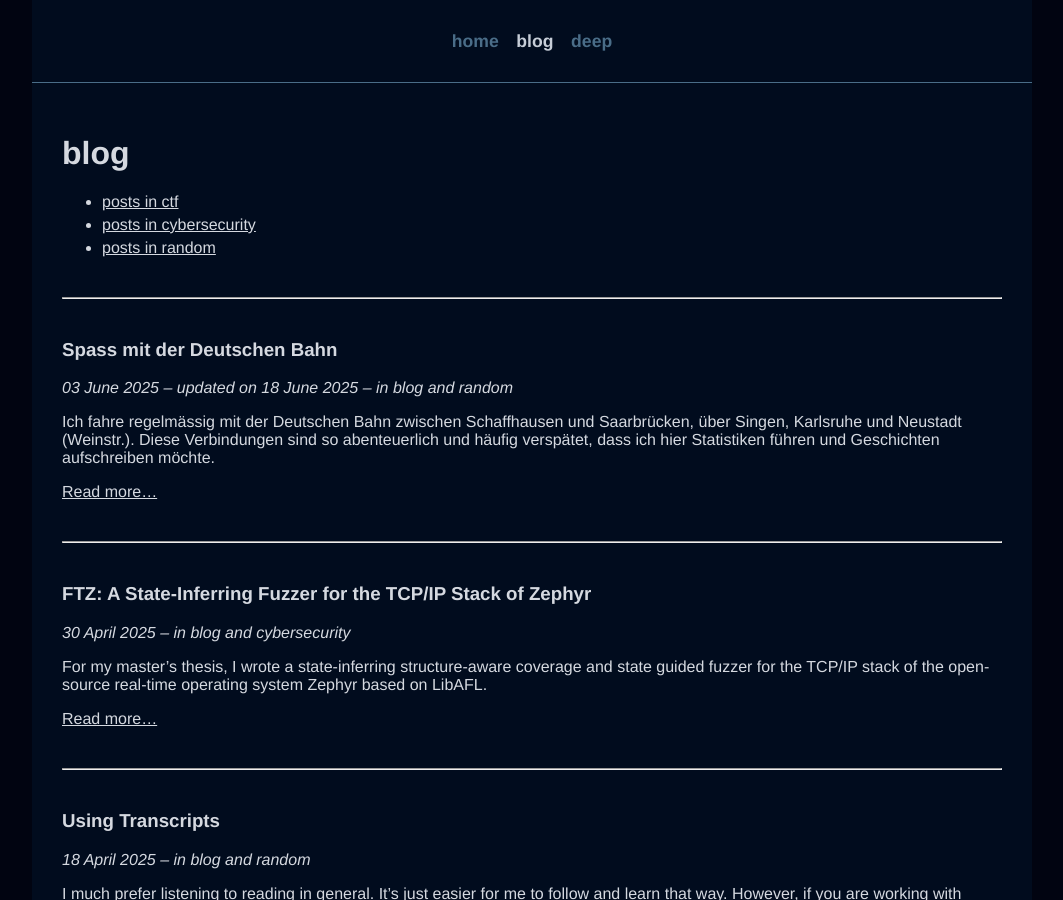
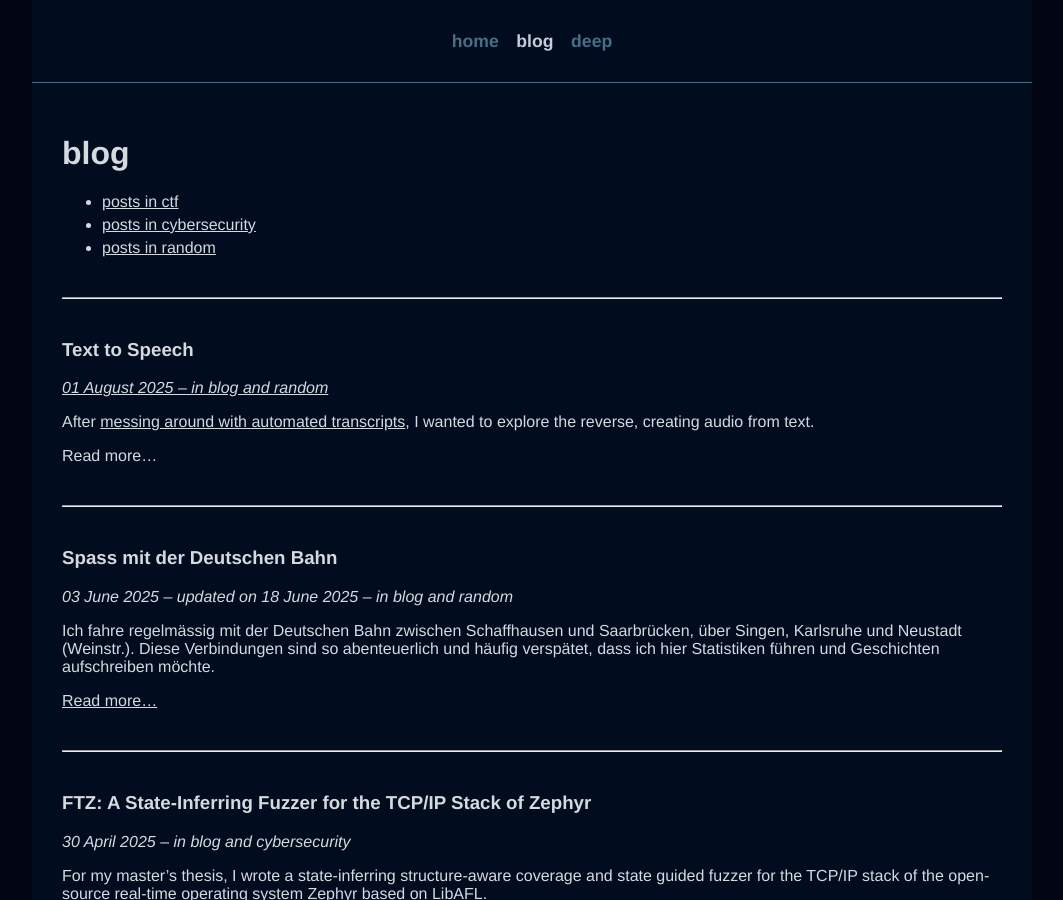
Before and after one commit to riesentoaster/valentinhuber.me, a Jekyll site: the page built from blog/index.md, in a window 1280 px wide and 900 px high. Shown: the whole window, without its empty margins (108-1171 px from the left). Built offline with Jekyll 4.4.1, drawn with Linux system fonts in a browser that asks for light colours; nearby versions of some CDN libraries; some of the changed lines change nothing that is shown.

Commit message:
Add blogpost about text to speech

````diff
--- a/blog/random/_posts/2025-04-18-Transcriptions.md
+++ b/blog/random/_posts/2025-04-18-Transcriptions.md
@@ -36,3 +36,7 @@ For this, I wrote a little static webpage: [riesentoaster.github.io/local-podlov
 - You can change playback speed by clicking on the speed button in the main player controls
 
 ![](/assets/transcriptions-screenshot.png)
+
+## Text to Speech
+
+I also wrote about doing the reverse using open weights text to speech models [here]({% post_url blog/random/2025-08-01-Text to Speech %}).
--- /dev/null
+++ b/blog/random/_posts/2025-08-01-Text to Speech.md
@@ -0,0 +1,58 @@
+---
+title: Text to Speech
+---
+
+After [messing around with automated transcripts]({% post_url blog/random/2025-04-18-Transcriptions %}), I wanted to explore the reverse, creating audio from text.
+
+And, similarly to the above, it turns out it is fairly straightforward with a couple of python libraries.
+
+## How To
+
+Install the required python libraries:
+
+```bash
+# direct install
+pip install soundfile numpy kokoro
+# or in a virtual environment
+python3 -m venv .venv
+source .venv/bin/activate
+pip install soundfile numpy kokoro
+# if you use a virtual environment, run this command
+# before each invocation of the script
+source .venv/bin/activate
+```
+
+Then, save the following python script to a file (called, say `tts.py`):
+
+```python
+import soundfile as sf
+import numpy as np
+from kokoro import KPipeline
+import sys
+
+filename = sys.argv[1]
+out_name = ".".join(filename.split(".")[:-1]) + ".mp3"
+print(f"Generating based on '{filename}', saving to '{out_name}'")
+input_text = open(filename, "r").read()
+print("Read input file, creating generator")
+generator = KPipeline(lang_code="a")(input_text, voice="af_heart")
+print("Generating audio")
+audio_segments = []
+for i, (gs, _ps, audio) in enumerate(generator):
+    if i % 10 == 0:
+        print(f"Segment {i}: {gs if len(gs) < 50 else gs[:50] + '...'}")
+    audio_segments.append(audio)
+print("Concatenating audio")
+concatenated_audio = np.concatenate(audio_segments)
+print("Saving audio")
+sf.write(out_name, concatenated_audio, 24000)
+print("Done")
+```
+
+Then, execute as follows:
+
+```bash
+python3 tts.py <your-input-file.txt>
+```
+
+The output will be saved to a file called `<your-input-file.mp3>`.
````
